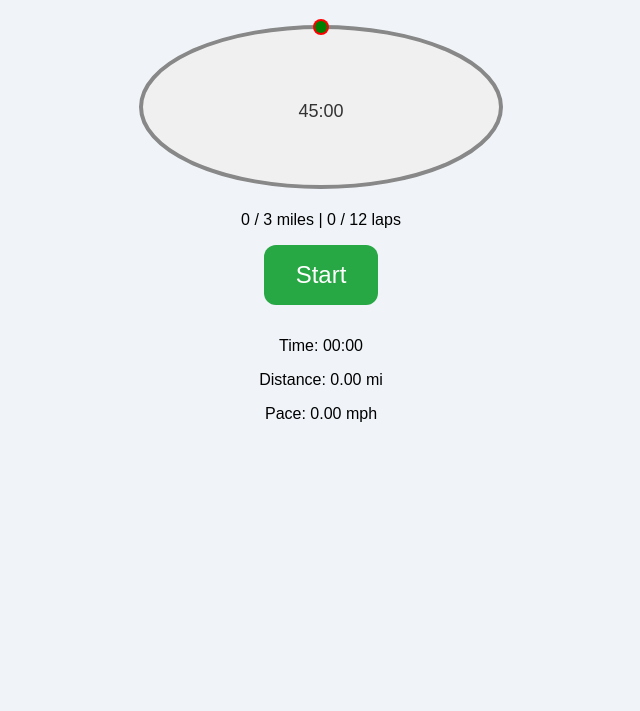
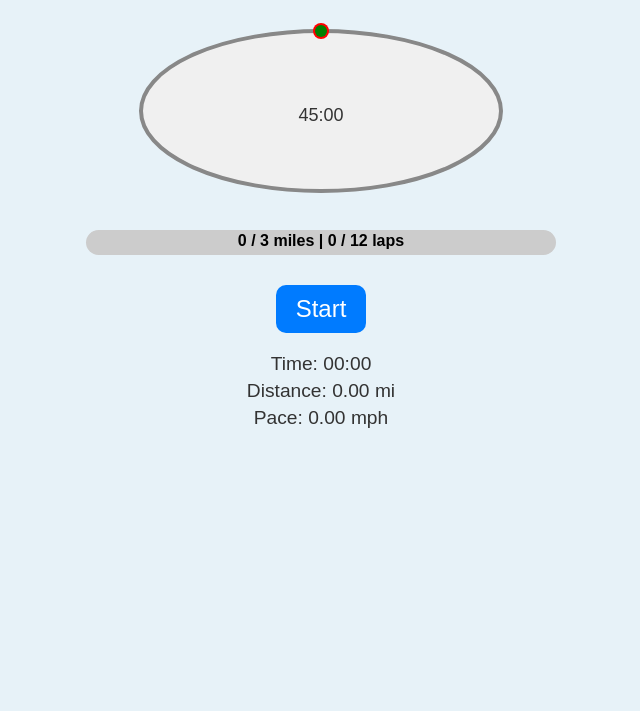
Before and after one commit to EMSCodeSim/Pack_Test, a plain HTML site: page index.html in a window 1280 px wide. Shown: the part 89-800 px from the top of the page, without its empty margins (319-959 px from the left). Drawn offline with Linux system fonts and the light colour scheme.

Commit message:
Update style.css

```diff
--- a/style.css
+++ b/style.css
@@ -1,40 +1,58 @@
 body {
-  font-family: Arial, sans-serif;
-  text-align: center;
+  font-family: sans-serif;
   margin: 0;
   padding: 0;
-  background: #f0f4f8;
+  background: #e7f2f8;
+  color: #333;
 }
 
 .container {
   max-width: 500px;
   margin: auto;
-  padding: 1rem;
+  padding: 10px;
+  text-align: center;
 }
 
 button {
-  font-size: 1.5rem;
-  padding: 1rem 2rem;
-  margin: 1rem;
-  background-color: #28a745;
+  font-size: 1.5em;
+  padding: 10px 20px;
+  margin: 15px;
+  background: #007BFF;
   color: white;
   border: none;
-  border-radius: 12px;
-  cursor: pointer;
+  border-radius: 10px;
 }
 
-button:hover {
-  background-color: #218838;
+.status p {
+  font-size: 1.2em;
+  margin: 5px 0;
 }
 
-#status p {
-  font-size: 1.25rem;
-  margin: 0.5rem 0;
+svg {
+  margin-top: 10px;
 }
 
-.track {
-  width: 100%;
-  max-width: 400px;
-  height: auto;
-  margin-top: 1rem;
+.progressBar {
+  background: #ccc;
+  border-radius: 20px;
+  overflow: hidden;
+  margin: 15px;
+  height: 25px;
+  position: relative;
 }
+
+.progressFill {
+  height: 100%;
+  background: #4caf50;
+  width: 0%;
+  transition: width 0.5s;
+}
+
+.progressText {
+  position: absolute;
+  top: 2px;
+  left: 50%;
+  transform: translateX(-50%);
+  color: black;
+  font-weight: bold;
+}
```
